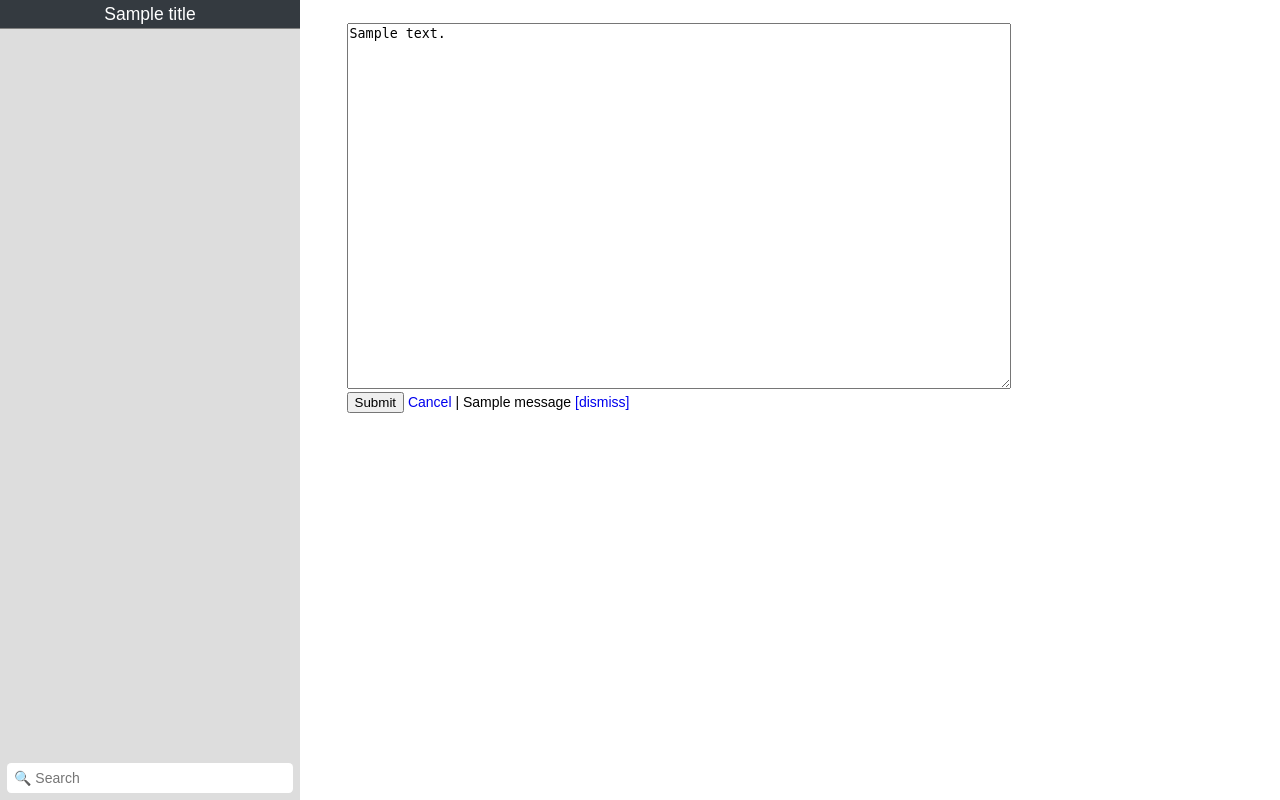
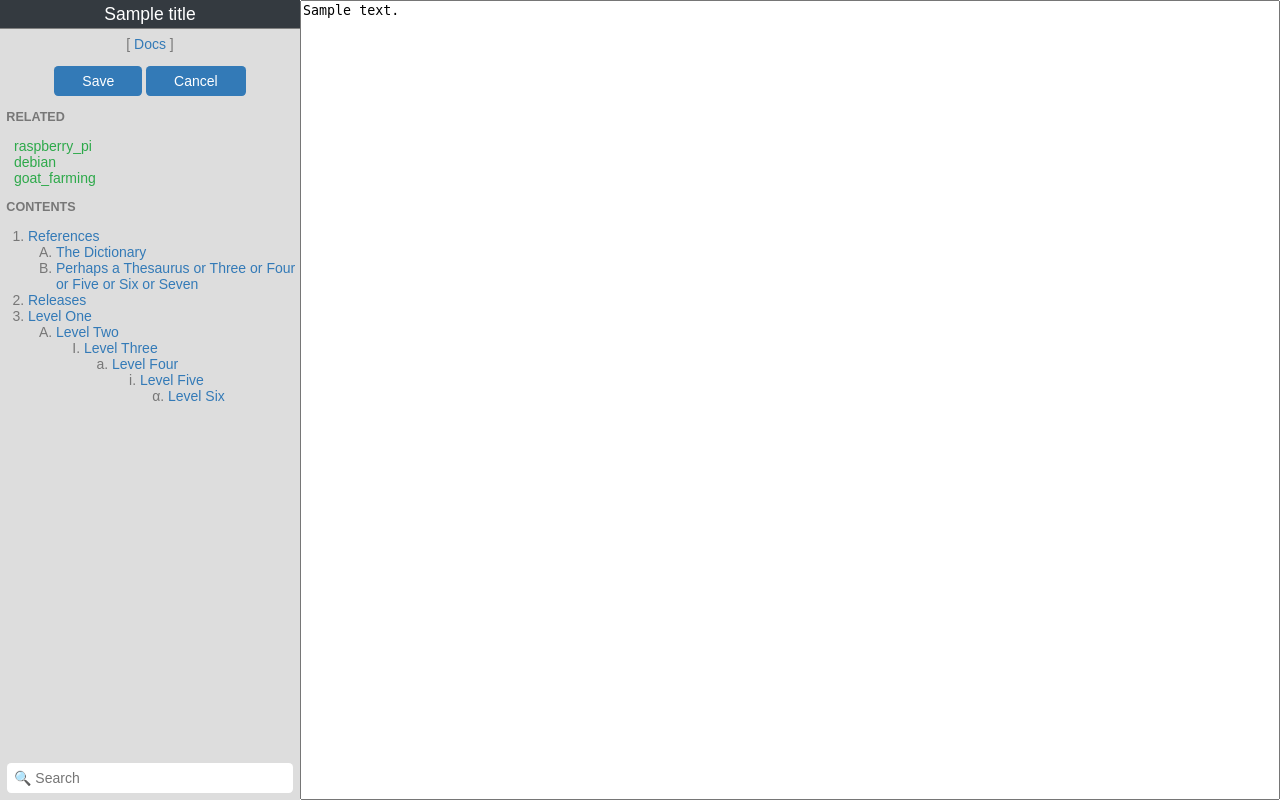
Before and after one commit to cu/silicon, a Flask app: template notes/templates/edit.html.j2 in a window 1280 px wide. Run offline with Flask 2, Linux system fonts and the light colour scheme; the template is opened without the code that fills it: most values are stand-ins (such as "Sample title", 1, 10 or a date in 2020); one stand-in notice (Sample message) is shown; parts of the project's set-up code (start-up, migrations or seed data) failed here and were passed over; some libraries are stand-ins or nearby versions.

Commit message:
edit page improvements:
* rename some CSS classes
* make edit textarea full width/height in div
* implement save/edit buttons
* move nav-content div to view template
* comment out area for flashed messages for now

```diff
--- a/notes/static/css/layout.css
+++ b/notes/static/css/layout.css
@@ -43,6 +43,7 @@
 .nav-content-wrap {
     margin-left: 300px;
     min-height: 100%;
+    display: flex;
 }
 
 .nav-top {
@@ -156,7 +157,7 @@
     margin: 0.5em;
 }
 
-.edit-link, .menu-toggle {
+.nav-button, .menu-toggle {
     background: var(--nav-button-background);
     color: var(--nav-button-text);
     font-size: 14px;
@@ -166,14 +167,25 @@
     border: none;
 }
 
-.edit-link {
+.nav-button {
     padding-left: 2em;
     padding-right: 2em;
 }
 
-.edit-link:hover, .menu-toggle:hover {
+.nav-button:hover, .menu-toggle:hover {
     background: var(--nav-button-background-hover);
     text-decoration: none;
+}
+
+#page-form {
+    width: 100%;
+    overflow-y: hidden;
+}
+
+#body-text {
+    resize: none;
+    width: 100%;
+    height: 100%;
 }
 
 @media screen and (max-width: 768px) {
@@ -246,4 +258,8 @@
         margin-top: 2em;
         margin-bottom: 2em;
     }
+
+    #page-form {
+        margin-top: 3.1em;
+    }
 }
--- a/notes/templates/base.html.j2
+++ b/notes/templates/base.html.j2
@@ -40,10 +40,8 @@
              rather than slightly offset to the right -->
         <button class="menu-toggle" style="visibility: hidden;">Menu</button>
       </nav>
-      <!-- main content area wrapper -->
-      <div class="nav-content">
+
       {% block content %}{% endblock %}
-      </div>
 
     </section>
   </div>
--- a/notes/templates/edit.html.j2
+++ b/notes/templates/edit.html.j2
@@ -1,32 +1,55 @@
-
+{% import "macros.html.j2" as macros %}
 {% extends "base.html.j2" %}
 
+{% block sidebar_contents %}
+      {{ macros.nav_links(title, 'docs') }}
+
+      <div class="nav-button-wrap">
+        <input class="nav-button" type="Submit" form="page-form" value="Save">
+        <a class="nav-button" href="{{ url_for('page.view', title=title) }}">Cancel</a>
+      </div>
+
+      <div>
+        <div class="nav-header">Related</div>
+        <ul>
+          <li><a class="internal-link" href="#">raspberry_pi</a></li>
+          <li><a class="internal-link" href="#">debian</a></li>
+          <li><a class="internal-link" href="#">goat_farming</a></li>
+        </ul>
+      </div>
+
+      <div id="toc">
+        <div class="nav-header">Contents</div>
+        <ol>
+          <li><a href="#">References</a></li>
+          <ol>
+            <li><a href="#">The Dictionary</a></li>
+            <li><a href="#">Perhaps a Thesaurus or Three or Four or Five or Six or Seven</a></li>
+          </ol>
+          <li><a href="#">Releases</a></li>
+          <li><a href="#">Level One</a></li>
+          <ol>
+            <li><a href="#">Level Two</a></li>
+            <ol>
+              <li><a href="#">Level Three</a></li>
+              <ol>
+                <li><a href="#">Level Four </a></li>
+                <ol>
+                  <li><a href="#">Level Five</a></li>
+                  <ol>
+                    <li><a href="#">Level Six</a></li>
+                  </ol>
+                </ol>
+              </ol>
+            </ol>
+          </ol>
+        </ul>
+      </div>
+{% endblock %}
+
 {% block content %}
-<form class="wrap" action="{{ url_for('page.edit', title=title) }}" id="page-form" method="post">
-    <div class="border">
-      <textarea id="body" name="body" rows="24" cols="80">{{ body }}</textarea>
-    </div>
-
-    <div id="buttons">
-      <input type="submit" value="Submit">
-      <a href="{{ url_for('page.view', title=title) }}">Cancel</a>
-
-      <!-- this will _show_ multiple messages but due to space contraints
-           there won't much much room for more than one -->
-      {% with messages = get_flashed_messages() %}
-      {% if messages %}
-      <span id="alert-container">
-        |
-        {% for message in messages %}
-        <span id="alert">{{ message }}</span>
-        {% endfor %}
-        <span id="alert-close">
-          <a href="#">[dismiss]</a>
-        </span>
-      </span>
-      {% endif %}
-      {% endwith %}
-
-    </div>
+  <form action="{{ url_for('page.edit', title=title) }}" id="page-form" method="post">
+    {# <textarea id="body-text" name="body" rows="24" cols="80">{{ body }}</textarea> #}
+    <textarea id="body-text" name="body">{{ body }}</textarea>
   </form>
 {% endblock %}
--- a/notes/templates/view.html.j2
+++ b/notes/templates/view.html.j2
@@ -5,7 +5,7 @@
       {{ macros.nav_links(title, 'history', 'home', 'docs') }}
 
       <div class="nav-button-wrap">
-        <a class="edit-link" id="nav-edit-link" href="{{ url_for('page.edit', title=title) }}">Edit</a>
+        <a class="nav-button" href="{{ url_for('page.edit', title=title) }}">Edit</a>
       </div>
 
       <div class="nav-page-timestamp">Edited: Nov 12 2021, 09:44:27</div>
@@ -49,6 +49,8 @@
 {% endblock %}
 
 {% block content %}
+  <!-- main content area wrapper -->
+  <div class="nav-content">
     <article>
       {% if revision is none() %}
         {% include 'not_found.html.j2' %}
@@ -57,4 +59,5 @@
 
       {% endif %}
     </article>
+  </div>
 {% endblock %}
```
Lines whose indentation alone changed are shown as unchanged.
